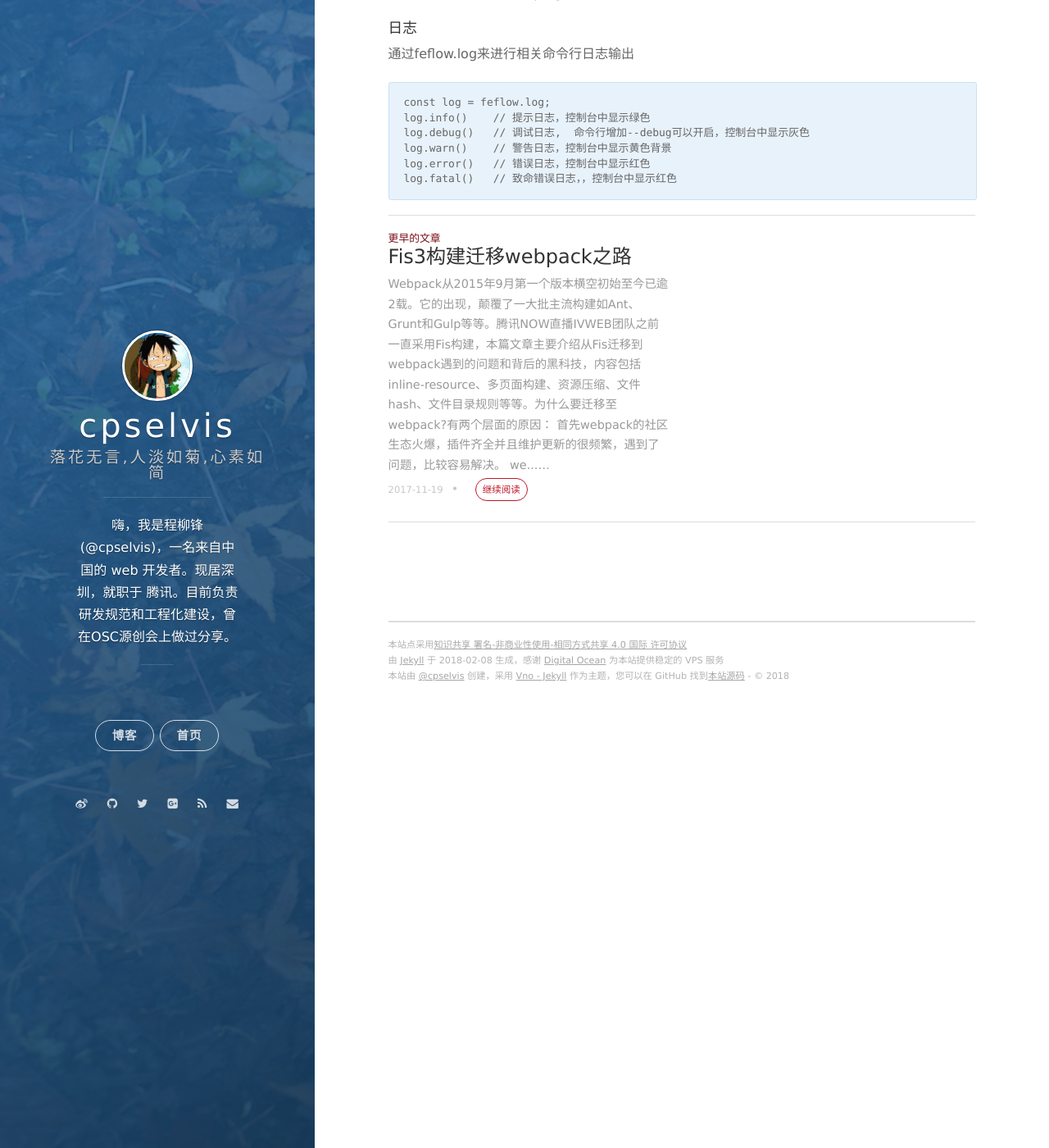
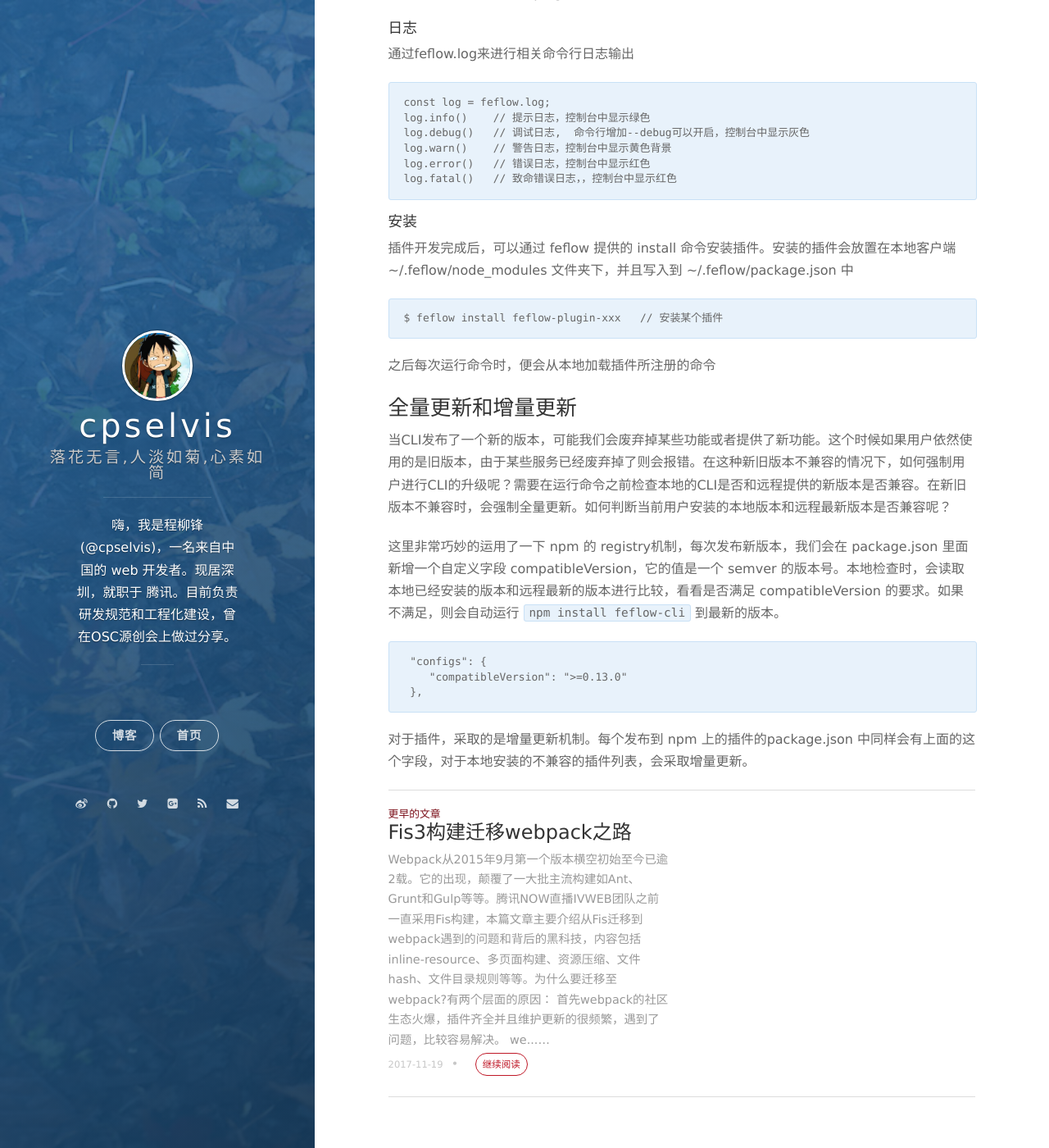
Before and after one commit to cpselvis/cpselvis.github.io, a Jekyll site: the page built from _posts/2018-02-08-腾讯IVWEB前端工程化工具feflow思考与实践.markdown, in a window 1280 px wide and 1400 px high, scrolled down 3232 px. Shown: the whole window at 82% size. Built offline with Jekyll 4.4.1, drawn with Linux system fonts in a browser that asks for light colours; nearby versions of some CDN libraries; our own code applies the rules of GitHub Pages for plain Markdown files; comment, search, counter and statistics services are not loaded.

Commit message:
docs: 增加更新机制section

````diff
--- a/_posts/2018-02-08-腾讯IVWEB前端工程化工具feflow思考与实践.markdown
+++ b/_posts/2018-02-08-腾讯IVWEB前端工程化工具feflow思考与实践.markdown
@@ -113,3 +113,23 @@ log.warn()    // 警告日志，控制台中显示黄色背景
 log.error()   // 错误日志，控制台中显示红色
 log.fatal()   // 致命错误日志，，控制台中显示红色
 ```
+
+#### 安装
+插件开发完成后，可以通过 feflow 提供的 install 命令安装插件。安装的插件会放置在本地客户端 ~/.feflow/node_modules 文件夹下，并且写入到 ~/.feflow/package.json 中
+```
+$ feflow install feflow-plugin-xxx   // 安装某个插件
+```
+之后每次运行命令时，便会从本地加载插件所注册的命令
+
+### 全量更新和增量更新
+当CLI发布了一个新的版本，可能我们会废弃掉某些功能或者提供了新功能。这个时候如果用户依然使用的是旧版本，由于某些服务已经废弃掉了则会报错。在这种新旧版本不兼容的情况下，如何强制用户进行CLI的升级呢？需要在运行命令之前检查本地的CLI是否和远程提供的新版本是否兼容。在新旧版本不兼容时，会强制全量更新。如何判断当前用户安装的本地版本和远程最新版本是否兼容呢？
+
+这里非常巧妙的运用了一下 npm 的 registry机制，每次发布新版本，我们会在 package.json 里面新增一个自定义字段 compatibleVersion，它的值是一个 semver 的版本号。本地检查时，会读取本地已经安装的版本和远程最新的版本进行比较，看看是否满足 compatibleVersion 的要求。如果不满足，则会自动运行 `npm install feflow-cli` 到最新的版本。
+
+```
+ "configs": {
+    "compatibleVersion": ">=0.13.0"
+ },
+```
+
+对于插件，采取的是增量更新机制。每个发布到 npm 上的插件的package.json 中同样会有上面的这个字段，对于本地安装的不兼容的插件列表，会采取增量更新。
````
